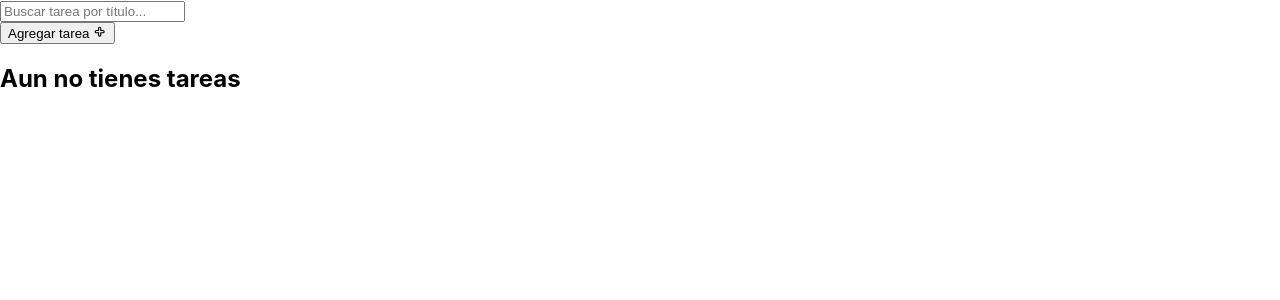
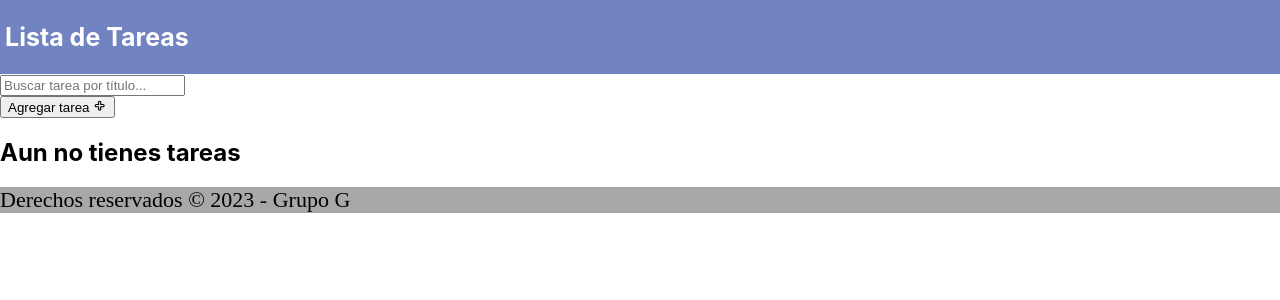
Before and after one commit to gppame/tpIntReact, a React (Create React App) app: page / in a window 1280 px wide. Shown: the top 300 px of the page. Built offline with nearby package versions, Linux system fonts and the light colour scheme.

Commit message:
agregue los css que faltaban

```diff
--- a/src/App.jsx
+++ b/src/App.jsx
@@ -1,5 +1,5 @@
 import React, { useEffect, useState } from 'react';
-import { TaskForm, TaskList } from './Components';
+import { TaskForm, TaskList,Footer, Header } from './Components';
 
 const App = () => {
 
@@ -20,13 +20,11 @@ const App = () => {
       task.id === taskId ? { ...task, state: !task.state } : task
     )
   );
-    console.log('tarea finalizada')
 };
 
+   const handleChangeFilter = (evento) => {
+     setSearchString(evento.target.value)}
 
-
-  const handleChangeFilter = (evento) => {
-      setSearchString(evento.target.value)}
 
   useEffect(()=> {
     setCurrentTasks(tasks.filter(task => task.title.toLowerCase().includes(searchString.toLocaleLowerCase())))
@@ -34,12 +32,14 @@ const App = () => {
 
   return (
     <>
+      <Header/>
       <div>
         <input type="text" placeholder='Buscar tarea por título...' value ={searchString} onChange={handleChangeFilter}/>
       </div>
       <TaskForm addTask={addTask}/>
       <TaskList tasks ={currentTasks} deleteTask={deleteTask} completeTask={completeTask}/>
 
+     <Footer/>
     </>
   );
 
--- /dev/null
+++ b/src/Components/Footer/Footer.css
@@ -0,0 +1,15 @@
+
+.Footer {
+
+    flex-shrink: 0;
+    background-color: #aaa7a7;
+}
+
+.Footer span{
+
+    font-family: Poppins;
+    font-size: 22px;
+    font-style: normal;
+    line-height: normal;
+
+}
--- a/src/Components/Footer/Footer.jsx
+++ b/src/Components/Footer/Footer.jsx
@@ -1,9 +1,11 @@
 import React from 'react'
-
+import './Footer.css'
 const Footer = () => {
   return (
-    <div>
-      <h2>Este es el footer</h2>
+    <div className='Footer'>
+
+      <span>Derechos reservados &copy; 2023 - Grupo G</span>
+
     </div>
   )
 }
--- /dev/null
+++ b/src/Components/Header/Header.css
@@ -0,0 +1,19 @@
+
+.header {
+    width: 100% vh;
+    height: 100% vw;
+    padding: 5px;
+    margin: 0;
+    align-items: center;
+    background-color: #7183C0;
+}
+
+.header h1 {
+
+    font-size: 25px;
+    font-style: normal;
+    line-height: normal;
+    color: #FFF;
+
+
+}
--- a/src/Components/Header/Header.jsx
+++ b/src/Components/Header/Header.jsx
@@ -1,9 +1,10 @@
 import React from 'react'
+import './Header.css'
 
 const Header = () => {
   return (
-    <div>
-      <h1> Este es el Header</h1>
+    <div className='header'>
+      <h1> Lista de Tareas</h1>
     </div>
   )
 }
--- a/src/Components/index.js
+++ b/src/Components/index.js
@@ -1,6 +1,9 @@
+import Footer from "./Footer/Footer";
+import Header from "./Header/Header";
 import TaskForm from "./TaskForm/TaskForm";
 import TaskItem from "./TaskItem/TaskItem";
 import TaskList from "./TaskList/TaskList";
 
 
-export {TaskForm,TaskItem,TaskList}
+
+export {TaskForm,TaskItem,TaskList,Footer,Header}
```
Also changed, not shown: src/index.js (+5 -2 lines), src/logo.svg (deleted).
